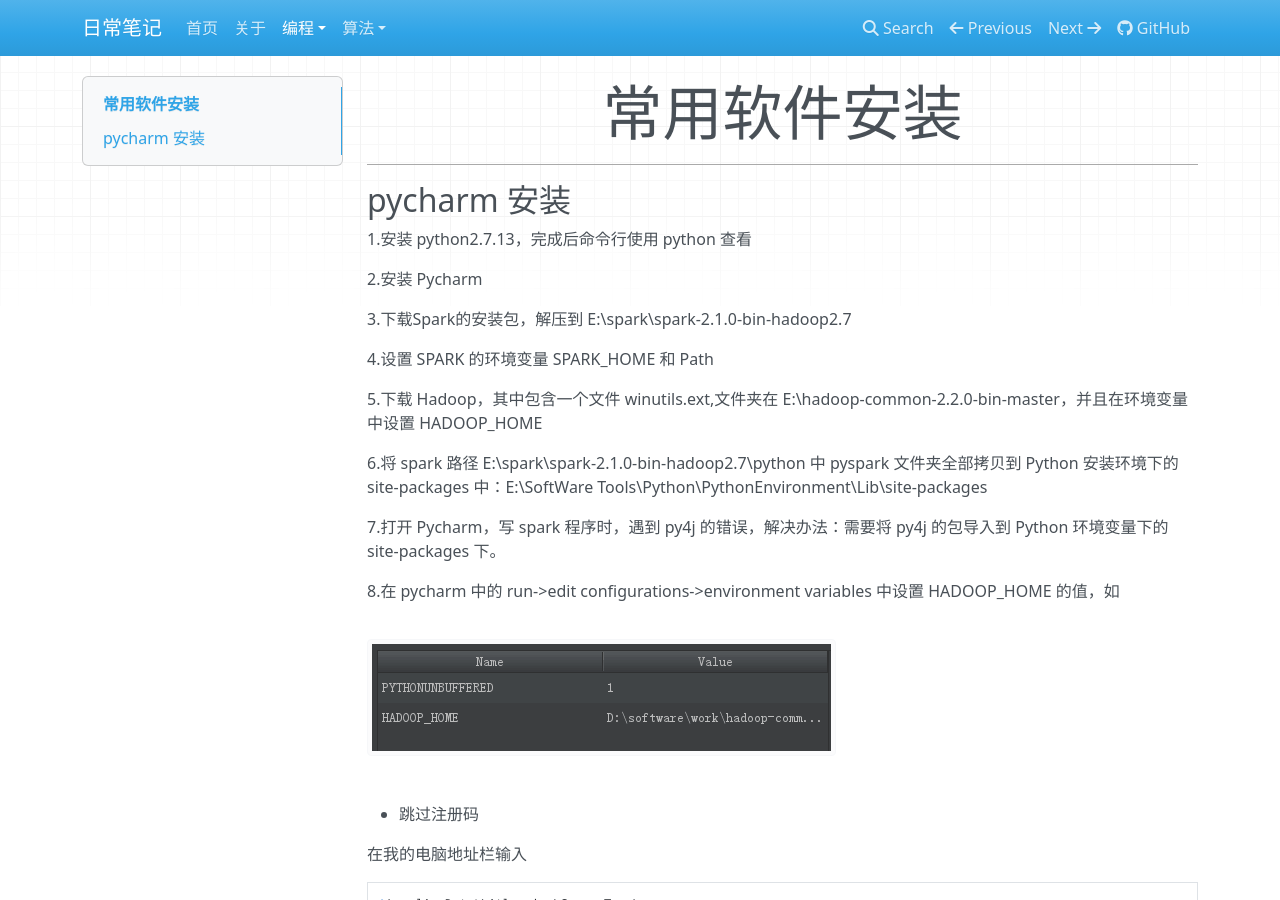
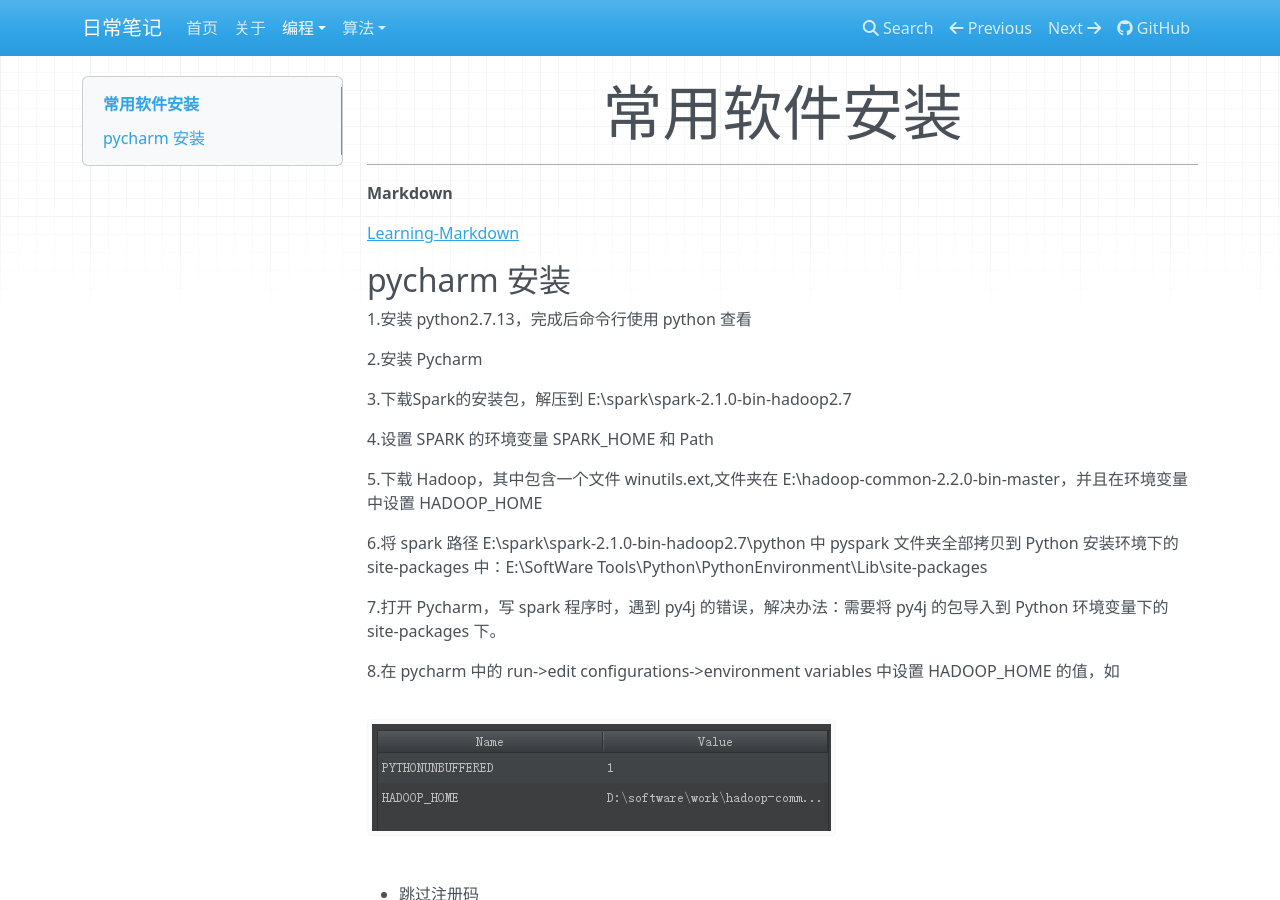
Before and after one commit to ruiqiangJiao/daily-note, an MkDocs documentation site: the page built from docs/program/software.md, in a window 1280 px wide and 900 px high. Built offline with MkDocs 1.6.1, drawn with Linux system fonts in a browser that asks for light colours; nearby versions of some CDN libraries.

Commit message:
add markdown learning docs

```diff
--- a/docs/program/software.md
+++ b/docs/program/software.md
@@ -1,5 +1,9 @@
 # 常用软件安装
 ---
+
+**Markdown**
+
+[Learning-Markdown](http://xianbai.me/learn-md/)
 
 ## **pycharm** 安装
 
```
